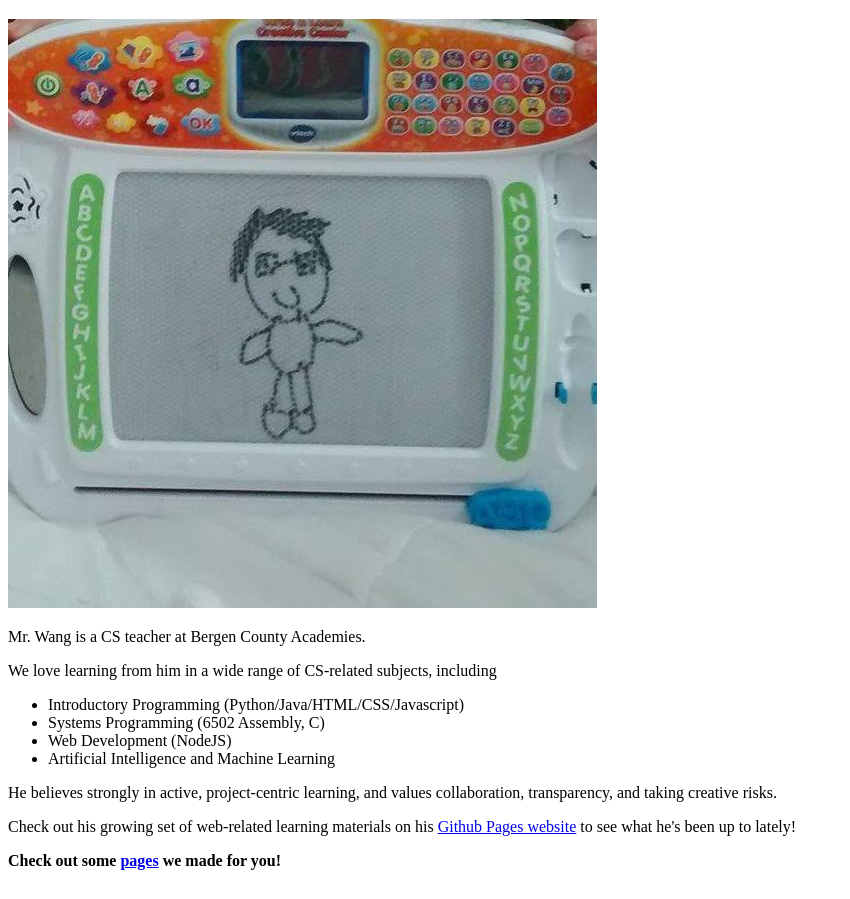
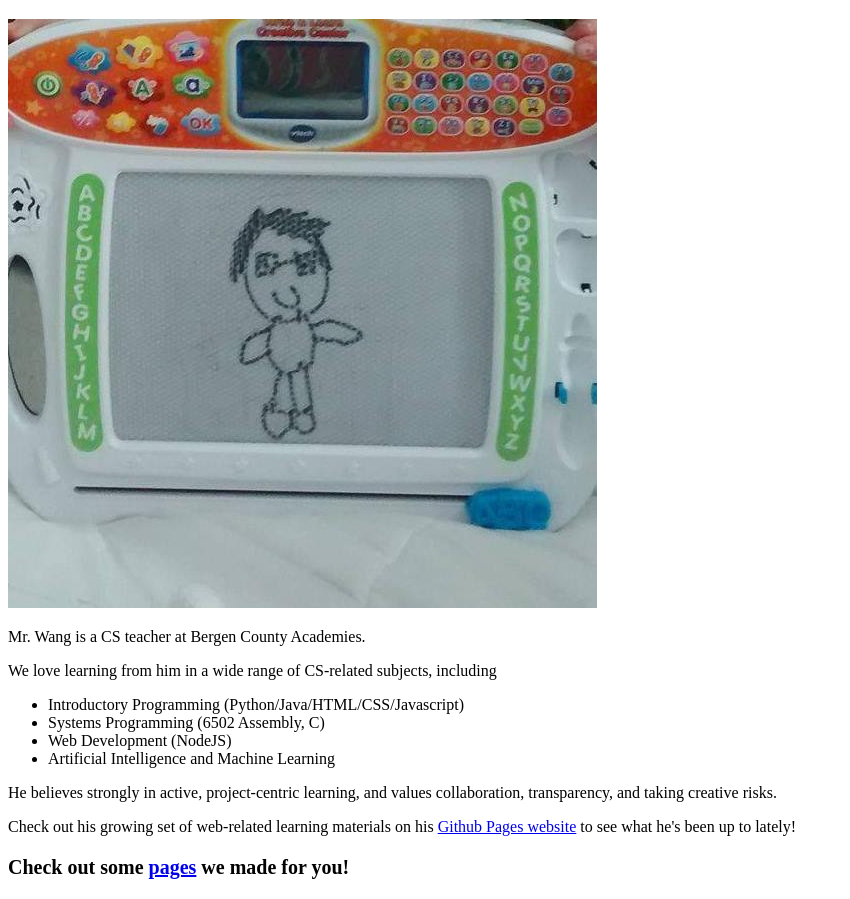
Before and after one commit to JulThompson/ok, a plain HTML site: page index.html in a window 1280 px wide. Shown: the part 61-960 px from the top of the page, without its empty margins (0-850 px from the left). Drawn offline with Linux system fonts and the light colour scheme.

Commit message:
Increased text size

```diff
--- a/index.html
+++ b/index.html
@@ -29,7 +29,7 @@
     <p>Check out his growing set of web-related learning materials on his <a
             href="https://atcs-wang.github.io/learnweb/">Github Pages website</a> to see what he's been up to
         lately!</p>
-    <p><b>Check out some <a
+    <p style="font-size: 20px"><b>Check out some <a
         href="links.html">pages</a> we made for you!</b></p>
 </body>
 
```
